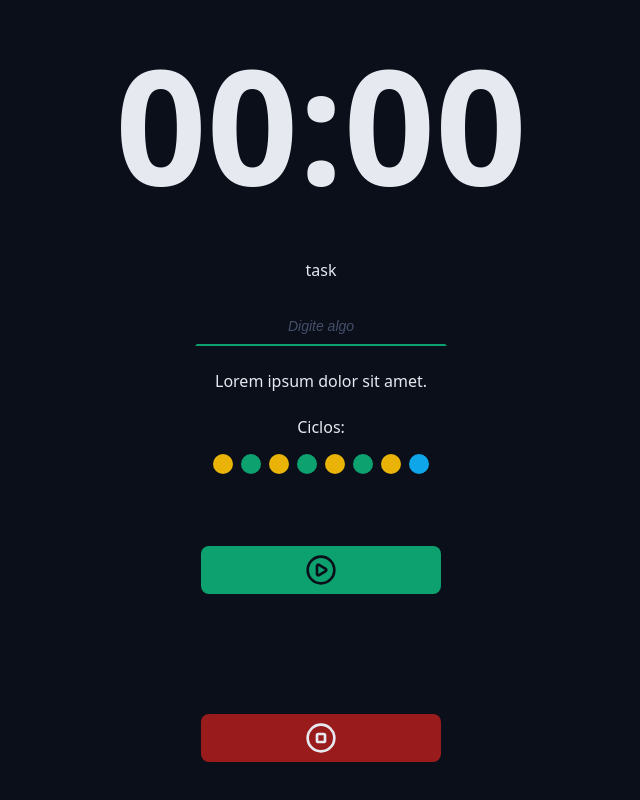
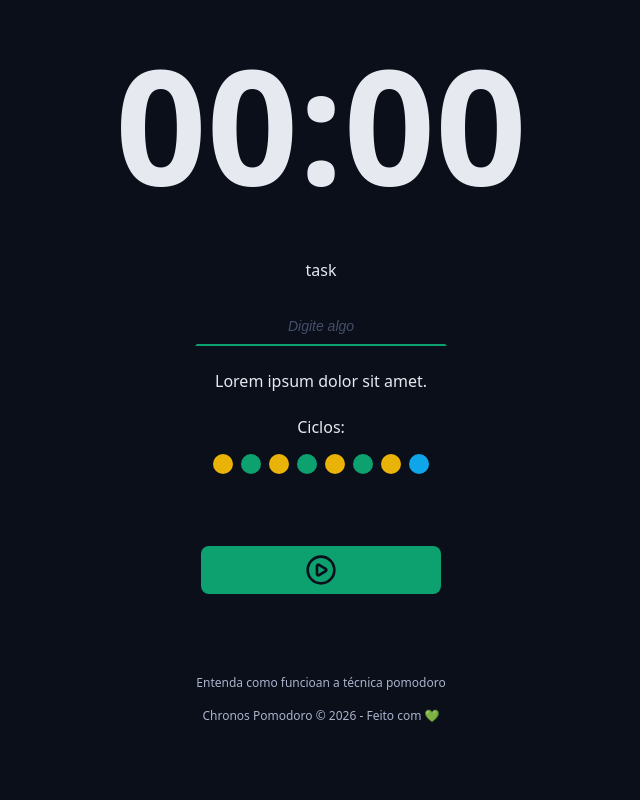
Before and after one commit to valdeirgsilva/chronos-pomodoro, a React (Vite) app: page / in a window 1280 px wide. Shown: the part 282-1082 px from the top of the page, without its empty margins (319-959 px from the left). After the commit the page ends 1038 px from the top, so only its background shows below. Built offline with nearby package versions, Linux system fonts and the light colour scheme.

Commit message:
criando o componente de footer (rodapé)

```diff
--- a/src/App.tsx
+++ b/src/App.tsx
@@ -5,7 +5,8 @@
 import { DefaultInput } from './components/DefaultInput';
 import { Cycles } from './components/Cycles';
 import { DefaultButton } from './components/DefaultButton';
-import { PlayCircleIcon, StopCircleIcon } from 'lucide-react';
+import { PlayCircleIcon } from 'lucide-react';
+import { Footer } from './components/Footer';
 
 import './styles/theme.css';
 import './styles/global.css';
@@ -45,10 +46,13 @@
           </div>
 
           <div className='formRow'>
-            <DefaultButton icon={<PlayCircleIcon />} color='green' />
-            <DefaultButton icon={<StopCircleIcon />} color='red' />
+            <DefaultButton icon={<PlayCircleIcon />} />
           </div>
         </form>
+      </Container>
+
+      <Container>
+        <Footer />
       </Container>
     </>
   );
--- /dev/null
+++ b/src/components/Footer/index.tsx
@@ -0,0 +1,12 @@
+import styles from './styles.module.css';
+
+export function Footer() {
+  return (
+    <footer className={styles.footer}>
+      <a href='#'>Entenda como funcioan a técnica pomodoro</a>
+      <a href='#'>
+        Chronos Pomodoro &copy; {new Date().getFullYear()} - Feito com 💚
+      </a>
+    </footer>
+  );
+}
--- /dev/null
+++ b/src/components/Footer/styles.module.css
@@ -0,0 +1,17 @@
+.footer {
+  display: flex;
+  flex-direction: column;
+  justify-content: center;
+  align-items: center;
+  font-size: 1.2rem;
+  gap: 1.6rem;
+}
+
+.footer a {
+  font-size: 1.2rem;
+  color: var(--text-muted);
+  text-decoration: none;
+}
+.footer a:hover {
+  text-decoration: underline;
+}
```
